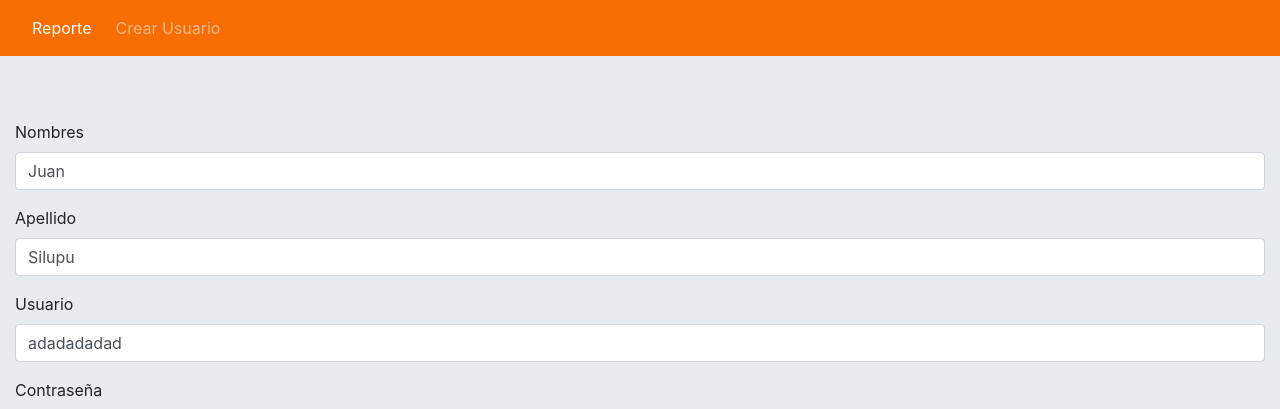
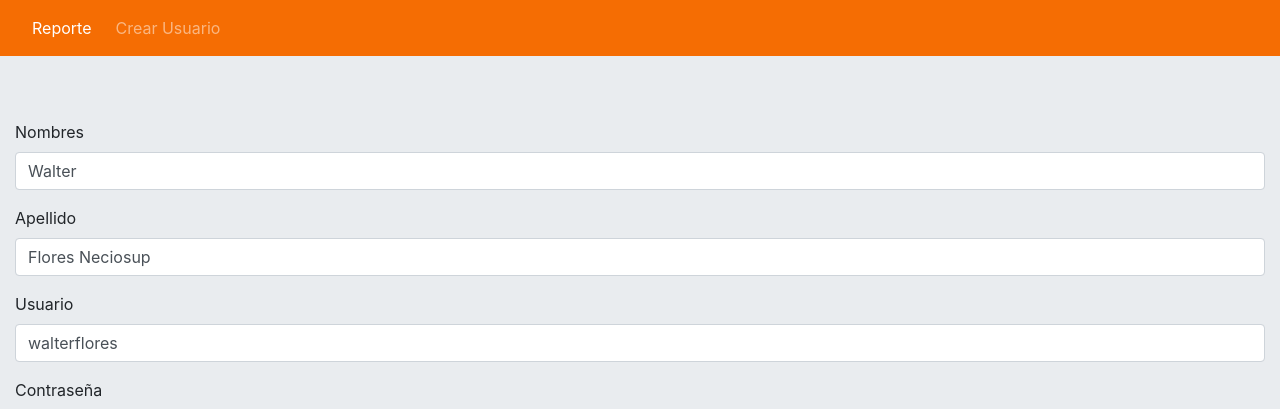
Before and after one commit to Israel-Laguan/reporting, a Next.js app: page /edit-user/1 in a window 1280 px wide. Shown: the top 409 px of the page. Built offline with nearby package versions, Linux system fonts and the light colour scheme.

Commit message:
[fix] edit user
What?:

Breaking Changes?

```diff
--- a/pages/edit-user/[id].js
+++ b/pages/edit-user/[id].js
@@ -12,9 +12,9 @@ const EditUser = ({ router }) => {
     //.... FETCH....
     setUser({
       id: router.query.id,
-      username: "adadadadad",
-      firstName: "Juan",
-      lastName: "Silupu",
+      username: "walterflores",
+      firstName: "Walter",
+      lastName: "Flores Neciosup",
       password: "asdadadad",
       rol: "Admin"
     });
```
